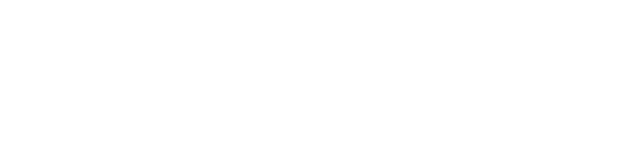
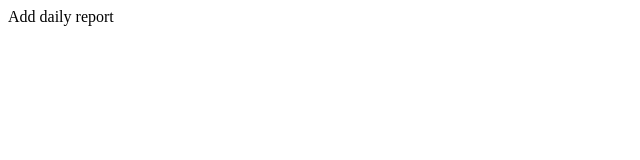
Before and after one commit to SurachaiGH/Test-project, a plain HTML site: page index.html in a window 1280 px wide. Shown: the whole page, without its empty margins (0-640 px from the left). Drawn offline with Linux system fonts and the light colour scheme.

Commit message:
create daily report

```diff
--- a/index.html
+++ b/index.html
@@ -6,6 +6,6 @@
     <title>Sale Report</title>
 </head>
 <body>
-
+    Add daily report
 </body>
 </html>
```
